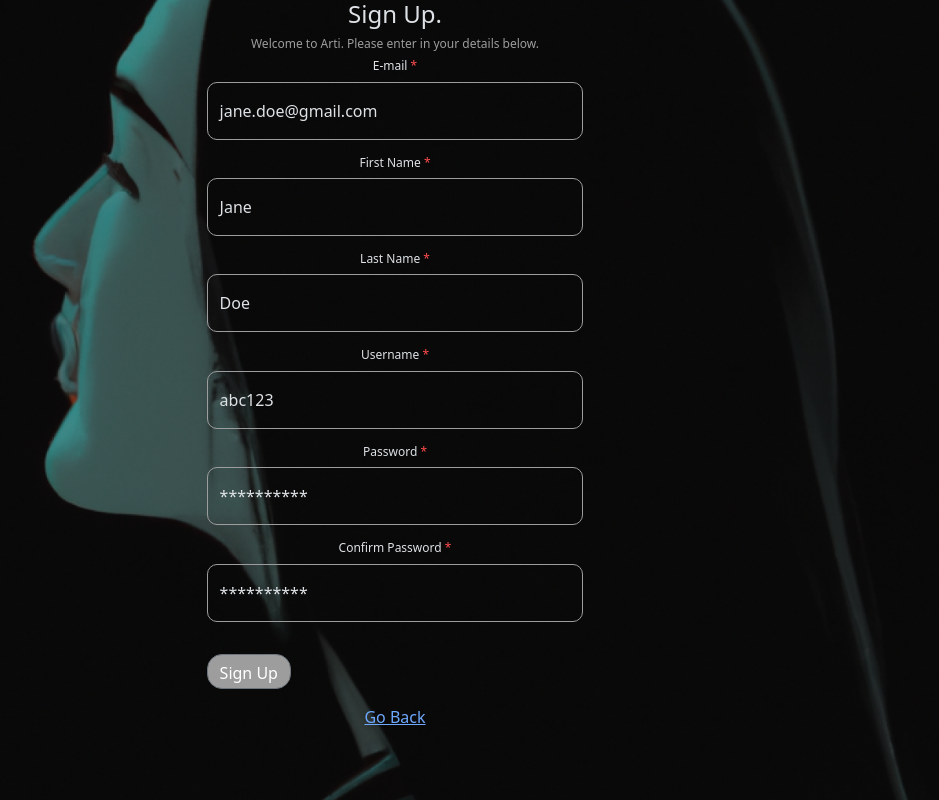
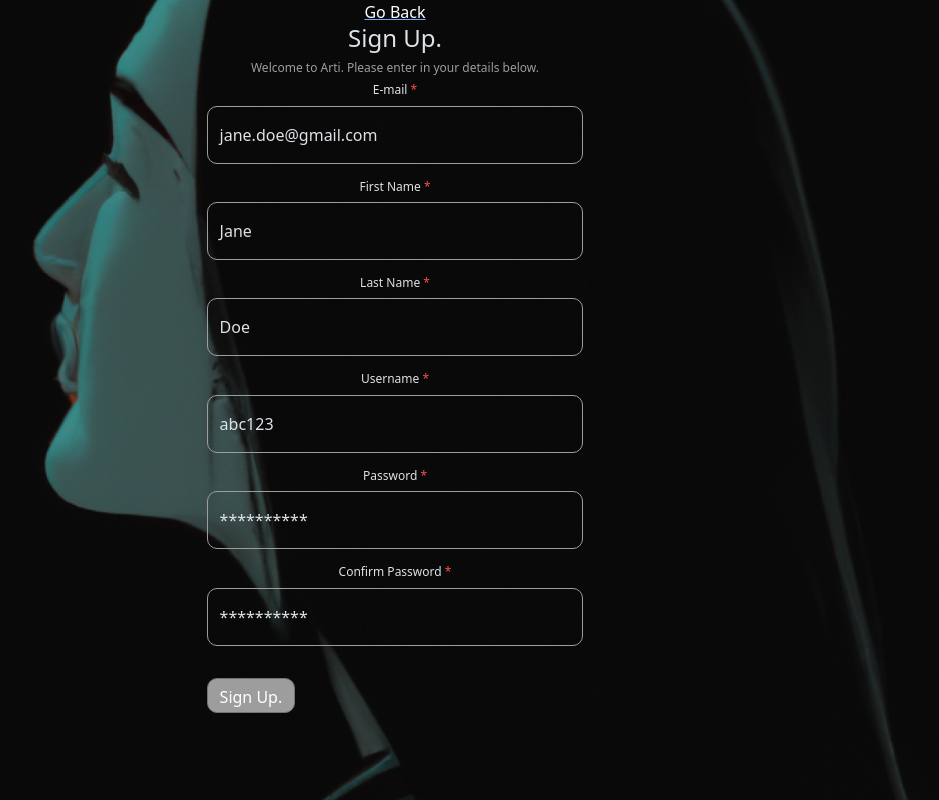
Before and after one commit to acm-projects/ArtI, a React (Create React App) app in the folder arti/: page /signup in a window 1280 px wide. Shown: the whole page, without its empty margins (245-1184 px from the left). Built offline with nearby package versions, Linux system fonts and the light colour scheme; a web font is replaced by a local one.

Commit message:
added mild changes

```diff
--- a/arti/src/index.css
+++ b/arti/src/index.css
@@ -223,7 +223,6 @@ img {
   position: relative;
 }
 
-
 .signup-form .input-wrapper input {
   background-color: transparent;
   border: 1px solid #9d9d9d;
@@ -234,8 +233,12 @@ img {
   font-size: 1rem;
 
   width: 100%;
-  height: 30px;
+  height: 40px;
 
+}
+
+.backbutton-style {
+  color: #fff;
 }
 
 .input-wrapper {
@@ -359,7 +362,11 @@ input:focus {
 .login-btn {
   height: 35px !important;
   background-color: var(--text-color) !important;
-  border-radius: 15px !important;
+  border-radius: 10px !important;
+}
+
+.login-button-style {
+  color: #111;
 }
 
 .welcome-title {
--- a/arti/src/pages/LoginForm.js
+++ b/arti/src/pages/LoginForm.js
@@ -151,7 +151,7 @@ const LoginForm = ({ loggedIn, setLoggedIn, setUser }) => {
               type='submit'
               className='login-btn w-100'
             >
-              <span className = "login-button-style">Log In.</span>
+              <span className = "login-button-style">Login.</span>
             </Button>
 
             {/* Login Status */}
--- a/arti/src/pages/SignUp.js
+++ b/arti/src/pages/SignUp.js
@@ -105,6 +105,7 @@ const SignUp = ({ loggedIn, setLoggedIn, setUser }) => {
         <Col>
           <form className='signup-form' onSubmit={handleSubmit}>
             <div className='form-ctrl'>
+            <Link to='/'><span className = 'backbutton-style'>Go Back</span></Link>
 
               <h2 className = "main-signup-caption">Sign Up.</h2>
               <h3 className = "signup-caption">Welcome to Arti. Please enter in your details below.</h3>
@@ -214,11 +215,9 @@ const SignUp = ({ loggedIn, setLoggedIn, setUser }) => {
               </p>
               <div className='input-wrapper'>
                 <Button variant='secondary' type='submit' className='login-btn'>
-                  Sign Up
+                  <span clasName = 'signup-button-style'> Sign Up. </span>
                 </Button>
               </div>
-
-              <Link to='/'>Go Back</Link>
             </div>
           </form>
         </Col>
```
